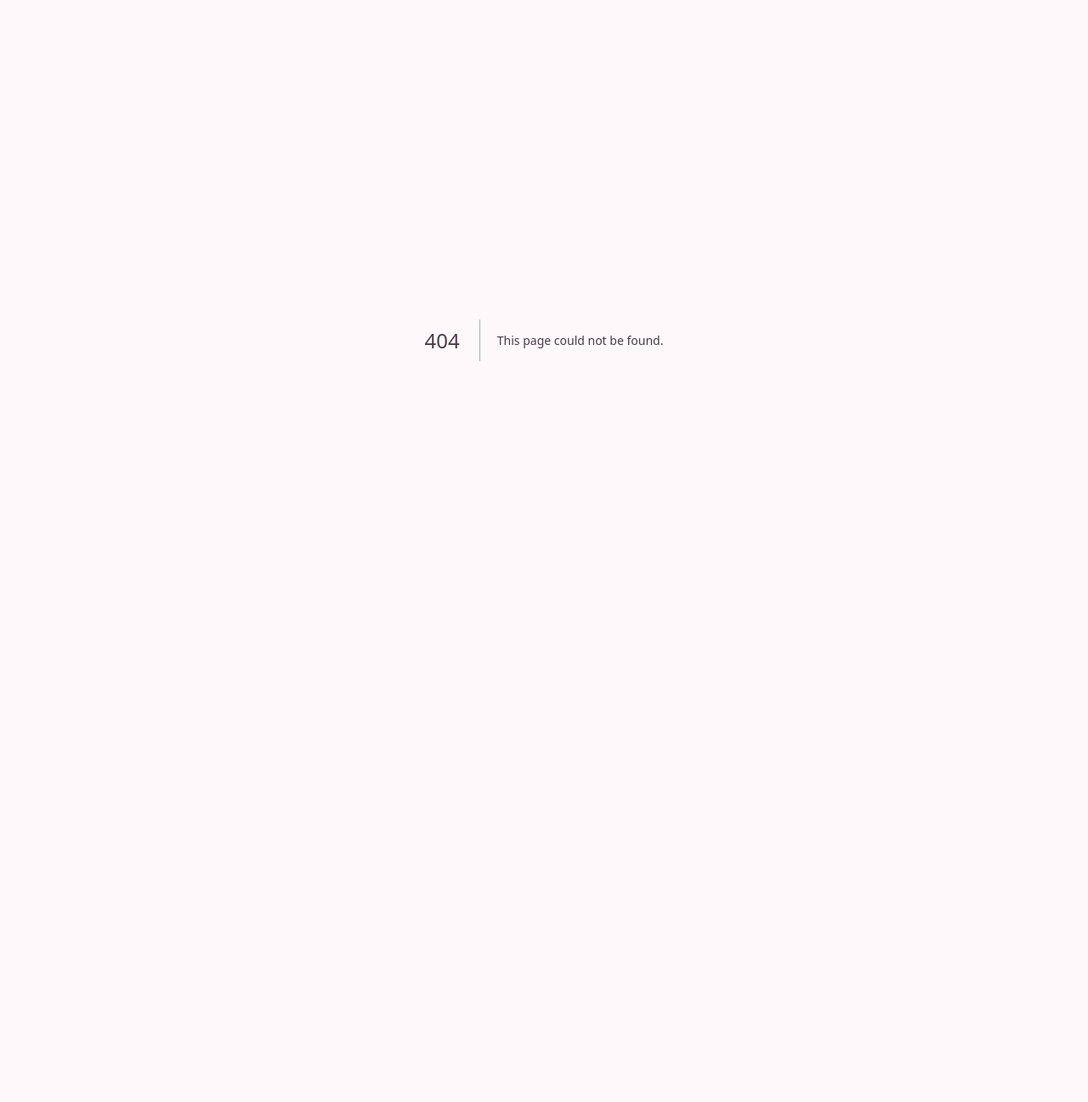
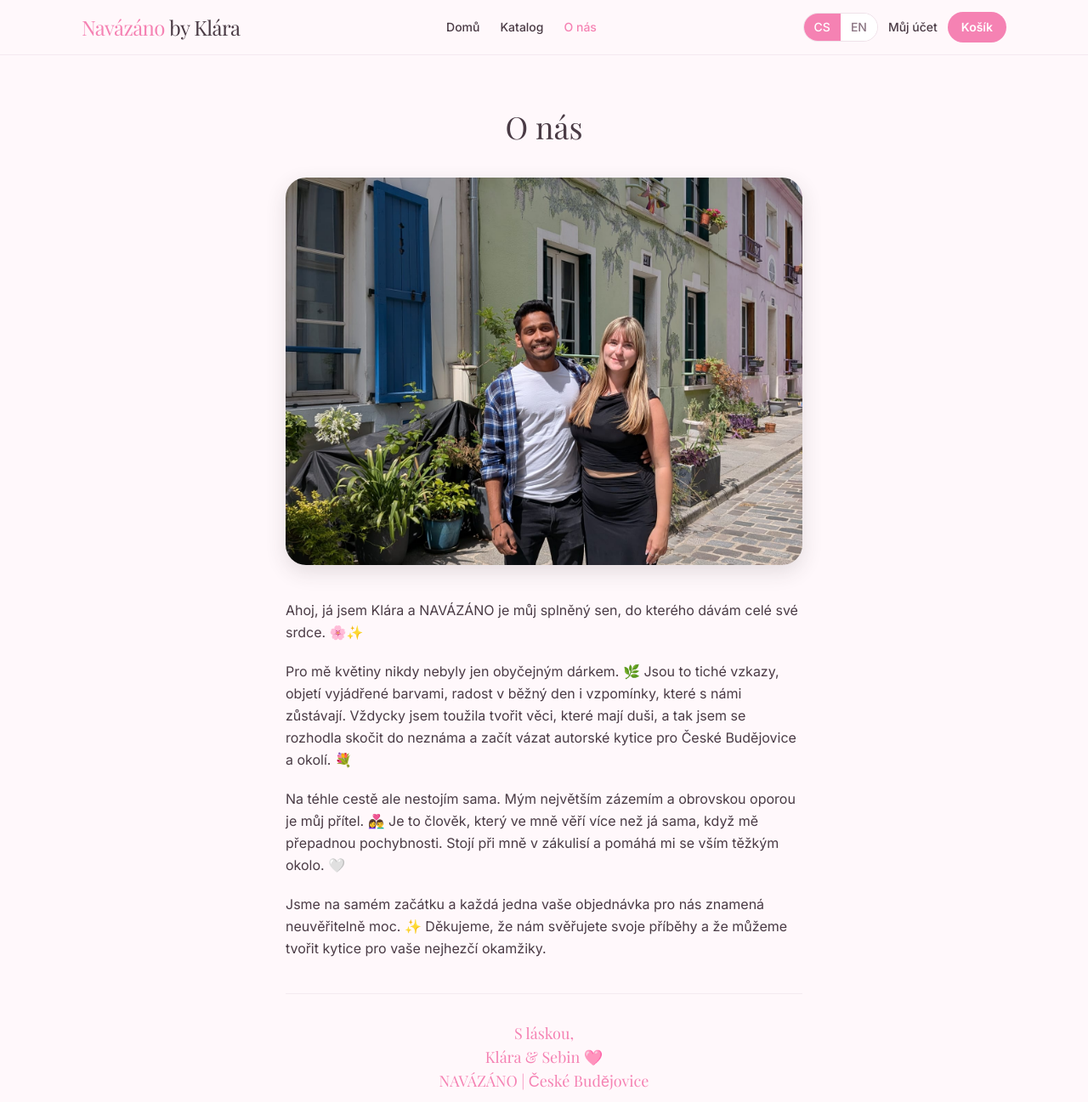
Before and after one commit to bastiansebastian101-cell/navazano-klarka, a Next.js app: page /o-nas in a window 1280 px wide. Before the commit this address had no page. Shown: the top 1297 px of the page at 85% size. Before the commit the page ends 800 px from the top, so only its background shows below. Built offline with nearby package versions, Linux system fonts and the light colour scheme; a web font is replaced by a local one.

Commit message:
Add About Us page with Klara's story and photo

```diff
--- /dev/null
+++ b/src/app/(shop)/o-nas/page.tsx
@@ -0,0 +1,36 @@
+'use client';
+
+import Image from 'next/image';
+import { useLanguage } from '@/contexts/LanguageContext';
+
+export default function AboutPage() {
+  const { t } = useLanguage();
+
+  return (
+    <div className="max-w-2xl mx-auto px-4 sm:px-6 lg:px-8 py-16">
+      <h1 className="font-display text-4xl text-ink text-center mb-10">{t.about.title}</h1>
+
+      <div className="relative w-full aspect-[3/4] sm:aspect-[4/3] rounded-3xl overflow-hidden shadow-card-hover mb-10">
+        <Image
+          src="/images/o-nas.jpeg"
+          alt="Klára & Sebin"
+          fill
+          className="object-cover"
+          priority
+        />
+      </div>
+
+      <div className="space-y-5 text-ink leading-relaxed">
+        {t.about.paragraphs.map((paragraph, i) => (
+          <p key={i}>{paragraph}</p>
+        ))}
+      </div>
+
+      <div className="mt-10 pt-8 border-t border-ink-lighter/20 text-center font-display text-lg text-brand">
+        {t.about.signatureLines.map((line, i) => (
+          <p key={i}>{line}</p>
+        ))}
+      </div>
+    </div>
+  );
+}
--- a/src/components/layout/Header.tsx
+++ b/src/components/layout/Header.tsx
@@ -33,6 +33,7 @@ export function Header() {
         <nav className="hidden md:flex items-center gap-6">
           {navLink('/', t.nav.home)}
           {navLink('/katalog', t.nav.catalog)}
+          {navLink('/o-nas', t.nav.about)}
         </nav>
 
         <div className="flex items-center gap-3">
--- a/src/translations/cs.ts
+++ b/src/translations/cs.ts
@@ -5,6 +5,7 @@ export const cs = {
     cart: 'Košík',
     home: 'Domů',
     account: 'Můj účet',
+    about: 'O nás',
   },
   home: {
     heroTitle: 'Ručně vázané kytice s láskou',
@@ -119,6 +120,16 @@ export const cs = {
     noOrders: 'Zatím jste u nás nic neobjednali.',
     logout: 'Odhlásit se',
   },
+  about: {
+    title: 'O nás',
+    paragraphs: [
+      'Ahoj, já jsem Klára a NAVÁZÁNO je můj splněný sen, do kterého dávám celé své srdce. 🌸✨',
+      'Pro mě květiny nikdy nebyly jen obyčejným dárkem. 🌿 Jsou to tiché vzkazy, objetí vyjádřené barvami, radost v běžný den i vzpomínky, které s námi zůstávají. Vždycky jsem toužila tvořit věci, které mají duši, a tak jsem se rozhodla skočit do neznáma a začít vázat autorské kytice pro České Budějovice a okolí. 💐',
+      'Na téhle cestě ale nestojím sama. Mým největším zázemím a obrovskou oporou je můj přítel. 👩‍❤️‍👨 Je to člověk, který ve mně věří více než já sama, když mě přepadnou pochybnosti. Stojí při mně v zákulisí a pomáhá mi se vším těžkým okolo. 🤍',
+      'Jsme na samém začátku a každá jedna vaše objednávka pro nás znamená neuvěřitelně moc. ✨ Děkujeme, že nám svěřujete svoje příběhy a že můžeme tvořit kytice pro vaše nejhezčí okamžiky.',
+    ],
+    signatureLines: ['S láskou,', 'Klára & Sebin 🩷', 'NAVÁZÁNO | České Budějovice'],
+  },
 };
 
 export type Translations = typeof cs;
--- a/src/translations/en.ts
+++ b/src/translations/en.ts
@@ -7,6 +7,7 @@ export const en: Translations = {
     cart: 'Cart',
     home: 'Home',
     account: 'My account',
+    about: 'About us',
   },
   home: {
     heroTitle: 'Handmade bouquets, tied with love',
@@ -121,4 +122,14 @@ export const en: Translations = {
     noOrders: "You haven't placed any orders with us yet.",
     logout: 'Log out',
   },
+  about: {
+    title: 'About us',
+    paragraphs: [
+      "Hi, I'm Klára, and NAVÁZÁNO is my dream come true — I pour my whole heart into it. 🌸✨",
+      "To me, flowers were never just an ordinary gift. 🌿 They're quiet messages, a hug expressed in color, joy on an ordinary day, and memories that stay with us. I've always longed to create things with soul, so I decided to take a leap into the unknown and start tying signature bouquets for České Budějovice and the surrounding area. 💐",
+      "But I'm not on this journey alone. My biggest support and rock is my boyfriend. 👩‍❤️‍👨 He's someone who believes in me more than I believe in myself when doubts creep in. He stands by me behind the scenes and helps me with everything that's hard. 🤍",
+      "We're right at the beginning, and every single order means an incredible amount to us. ✨ Thank you for trusting us with your stories and letting us create bouquets for your most beautiful moments.",
+    ],
+    signatureLines: ['With love,', 'Klára & Sebin 🩷', 'NAVÁZÁNO | České Budějovice'],
+  },
 };
```
Also changed, not shown: public/images/o-nas.jpeg (added).
